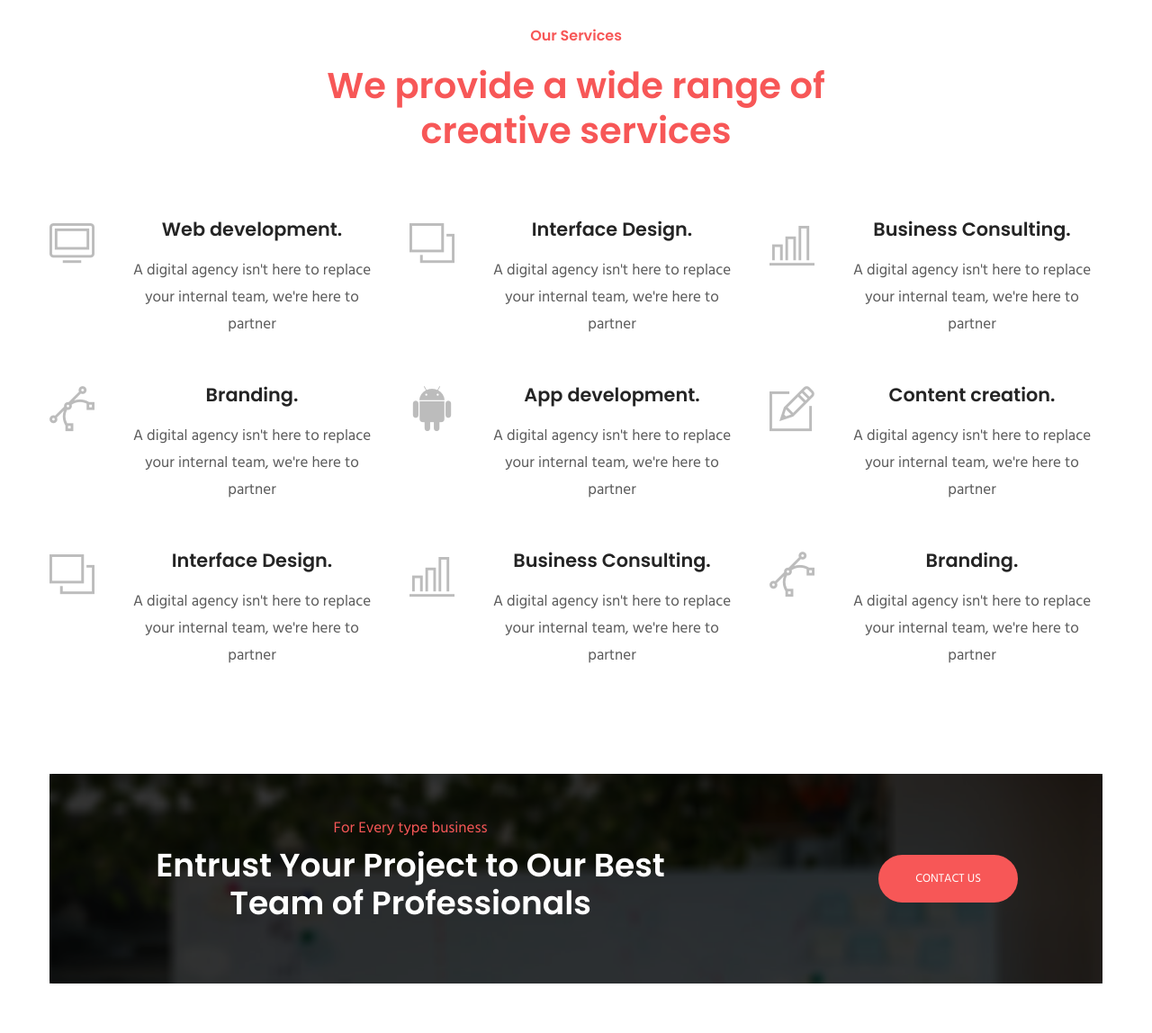
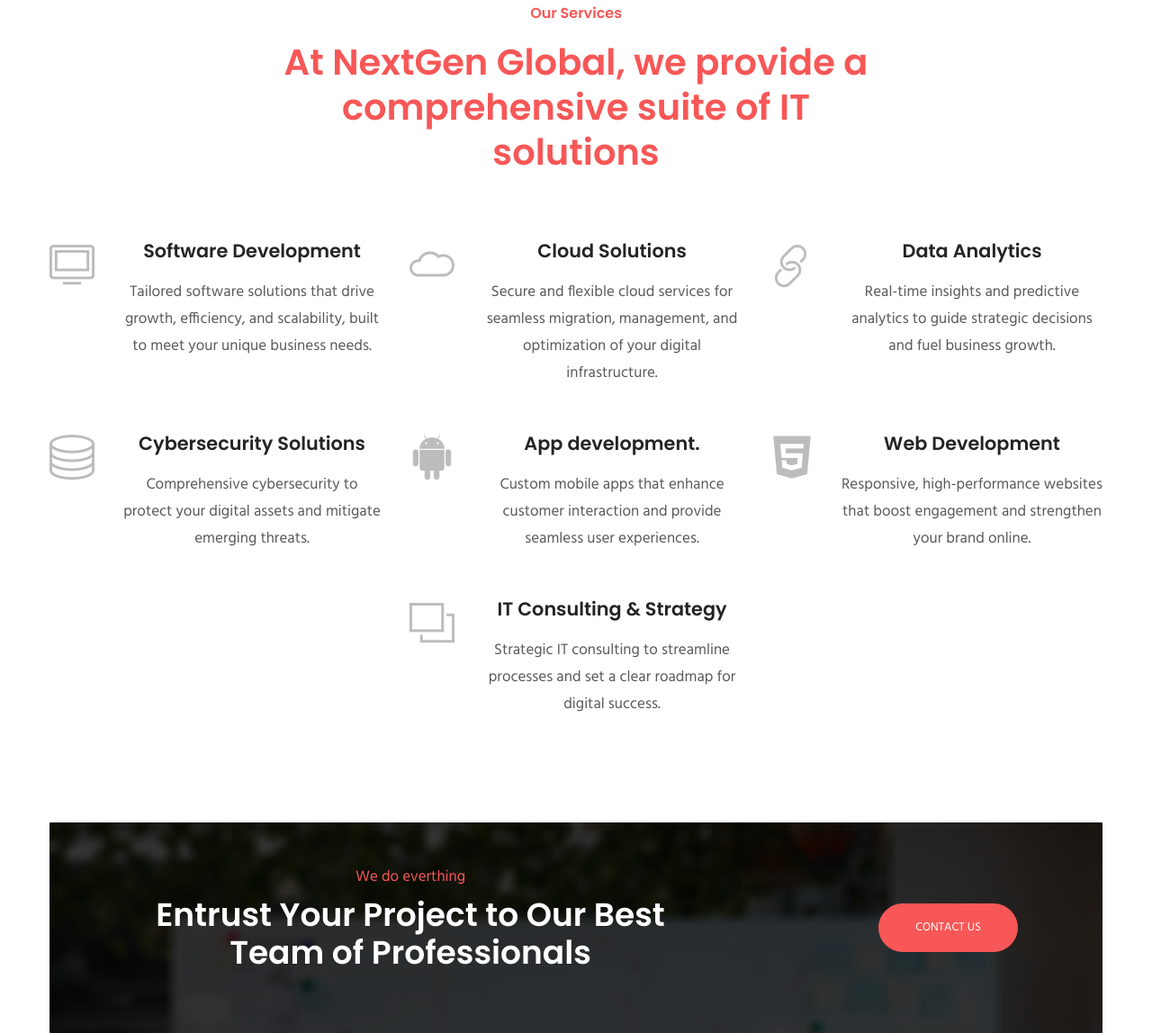
Before and after one commit to AmzReprizer/NexGen, a plain HTML site: page service.html in a window 1280 px wide. Shown: the part 536-1684 px from the top of the page at 90% size. Drawn offline with Linux system fonts and the light colour scheme; some packages are replaced by stand-ins of ours; a web font is replaced by a local one.

Commit message:
Initial complete - Services

```diff
--- a/service.html
+++ b/service.html
@@ -8,7 +8,7 @@
 
   <meta name="author" content="themefisher.com">
 
-  <title>Megakit| Html5 Agency template</title>
+  <title>NextGen Global</title>
 
   <!-- bootstrap.min css -->
   <link rel="stylesheet" href="plugins/bootstrap/css/bootstrap.min.css">
@@ -102,7 +102,7 @@
     <div class="row">
       <div class="col-md-12">
         <div class="block text-center">
-          <span class="text-white">Our services</span>
+          <!-- <span class="text-white">Our services</span> -->
           <h1 class="text-capitalize mb-4 text-lg">What We Do</h1>
           <ul class="list-inline">
             <li class="list-inline-item"><a href="index.html" class="text-white">Home</a></li>
@@ -123,7 +123,7 @@
 			<div class="col-lg-7 text-center">
 				<div class="section-title">
 					<span class="h6 text-color">Our Services</span>
-					<h2 class="mt-3 content-title ">We provide a wide range of creative services </h2>
+					<h2 class="mt-3 content-title ">At NextGen Global, we provide a comprehensive suite of IT solutions</h2>
 				</div>
 			</div>
 		</div>
@@ -132,32 +132,32 @@
 			<div class="col-lg-4 col-md-6 col-sm-6">
 				<div class="service-item mb-5">
 					<i class="ti-desktop"></i>
-					<h4 class="mb-3">Web development.</h4>
-					<p>A digital agency isn't here to replace your internal team, we're here to partner</p>
+					<h4 class="mb-3">Software Development</h4>
+					<p>Tailored software solutions that drive growth, efficiency, and scalability, built to meet your unique business needs.</p>
 				</div>
 			</div>
 
 			<div class="col-lg-4 col-md-6 col-sm-6">
 				<div class="service-item mb-5">
-					<i class="ti-layers"></i>
-					<h4 class="mb-3">Interface Design.</h4>
-					<p>A digital agency isn't here to replace your internal team, we're here to partner</p>
+					<i class="ti-cloud"></i>
+					<h4 class="mb-3">Cloud Solutions</h4>
+					<p>Secure and flexible cloud services for seamless migration, management, and optimization of your digital infrastructure.</p>
 				</div>
 			</div>
 
 			<div class="col-lg-4 col-md-6 col-sm-6">
 				<div class="service-item mb-5">
-					<i class="ti-bar-chart"></i>
-					<h4 class="mb-3">Business Consulting.</h4>
-					<p>A digital agency isn't here to replace your internal team, we're here to partner</p>
+					<i class="ti-link"></i>
+					<h4 class="mb-3">Data Analytics</h4>
+					<p>Real-time insights and predictive analytics to guide strategic decisions and fuel business growth.</p>
 				</div>
 			</div>
 
 			<div class="col-lg-4 col-md-6 col-sm-6">
 				<div class="service-item mb-5">
-					<i class="ti-vector"></i>
-					<h4 class="mb-3">Branding.</h4>
-					<p>A digital agency isn't here to replace your internal team, we're here to partner</p>
+					<i class="ti-server"></i>
+					<h4 class="mb-3">Cybersecurity Solutions</h4>
+					<p>Comprehensive cybersecurity to protect your digital assets and mitigate emerging threats.</p>
 				</div>
 			</div>
 
@@ -165,41 +165,26 @@
 				<div class="service-item mb-5">
 					<i class="ti-android"></i>
 					<h4 class="mb-3">App development.</h4>
-					<p>A digital agency isn't here to replace your internal team, we're here to partner</p>
+					<p>Custom mobile apps that enhance customer interaction and provide seamless user experiences.</p>
 				</div>
 			</div>
 
 			<div class="col-lg-4 col-md-6 col-sm-6">
 				<div class="service-item mb-5">
-					<i class="ti-pencil-alt"></i>
-					<h4 class="mb-3">Content creation.</h4>
-					<p>A digital agency isn't here to replace your internal team, we're here to partner</p>
+					<i class="ti-html5"></i>
+					<h4 class="mb-3">Web Development</h4>
+					<p>Responsive, high-performance websites that boost engagement and strengthen your brand online.</p>
 				</div>
 			</div>
 
 			<div class="col-lg-4 col-md-6 col-sm-6">
 				<div class="service-item">
 					<i class="ti-layers"></i>
-					<h4 class="mb-3">Interface Design.</h4>
-					<p>A digital agency isn't here to replace your internal team, we're here to partner</p>
+					<h4 class="mb-3">IT Consulting & Strategy</h4>
+					<p>Strategic IT consulting to streamline processes and set a clear roadmap for digital success.</p>
 				</div>
 			</div>
 
-			<div class="col-lg-4 col-md-6 col-sm-6">
-				<div class="service-item">
-					<i class="ti-bar-chart"></i>
-					<h4 class="mb-3">Business Consulting.</h4>
-					<p>A digital agency isn't here to replace your internal team, we're here to partner</p>
-				</div>
-			</div>
-
-			<div class="col-lg-4 col-md-6 col-sm-6">
-				<div class="service-item">
-					<i class="ti-vector"></i>
-					<h4 class="mb-3">Branding.</h4>
-					<p>A digital agency isn't here to replace your internal team, we're here to partner</p>
-				</div>
-			</div>
 		</div>
 	</div>
 </section>
@@ -210,7 +195,7 @@
 		<div class="cta-block p-5 rounded">
 			<div class="row justify-content-center align-items-center ">
 				<div class="col-lg-7">
-					<span class="text-color">For Every type business</span>
+					<span class="text-color">We do everthing</span>
 					<h2 class="mt-2 text-white">Entrust Your Project to Our Best Team of Professionals</h2>
 				</div>
 				<div class="col-lg-4">
```
Also changed, not shown: about.html (+2 -2 lines), contact.html (+1 -1 lines).
